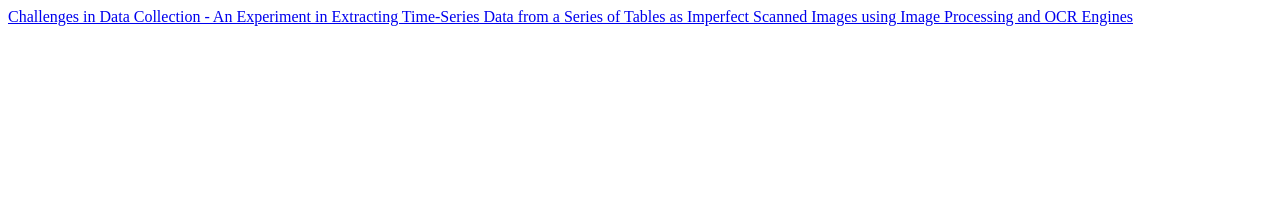
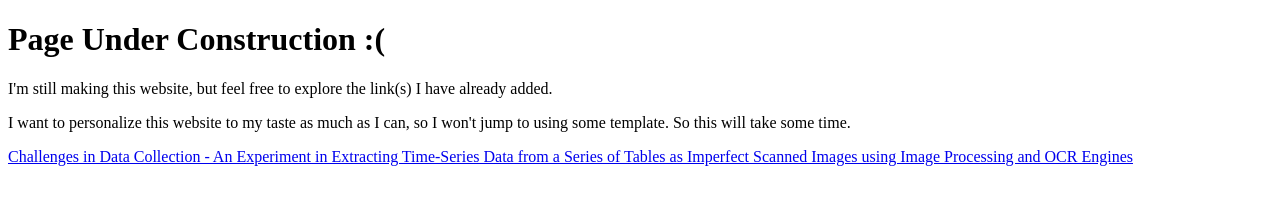
Before and after one commit to rehanga937/rehanga937.github.io, a plain HTML site: page index.html in a window 1280 px wide. Drawn offline with Linux system fonts and the light colour scheme.

Commit message:
Added page-under-construction notice

```diff
--- a/index.html
+++ b/index.html
@@ -6,6 +6,9 @@
     <title>Rehanga Gamage - Home</title>
 </head>
 <body>
+    <h1>Page Under Construction :(</h1>
+    <p>I'm still making this website, but feel free to explore the link(s) I have already added.</p>
+    <p>I want to personalize this website to my taste as much as I can, so I won't jump to using some template. So this will take some time.</p>
     <a href="/customs_OCR.html">Challenges in Data Collection - An Experiment in Extracting Time-Series Data from a Series of Tables as Imperfect Scanned Images using Image Processing and OCR Engines</a>
 </body>
 </html>
```
